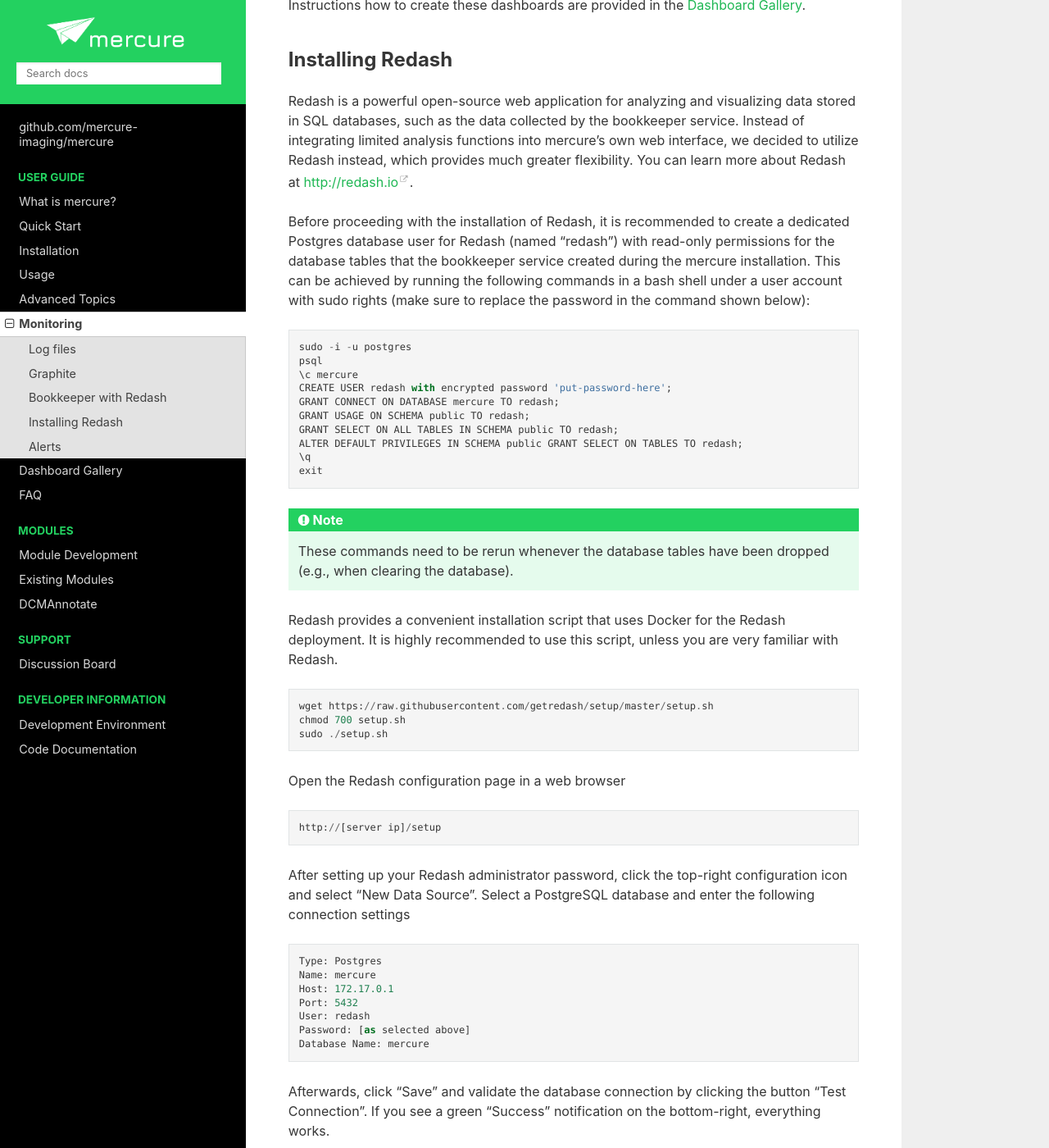
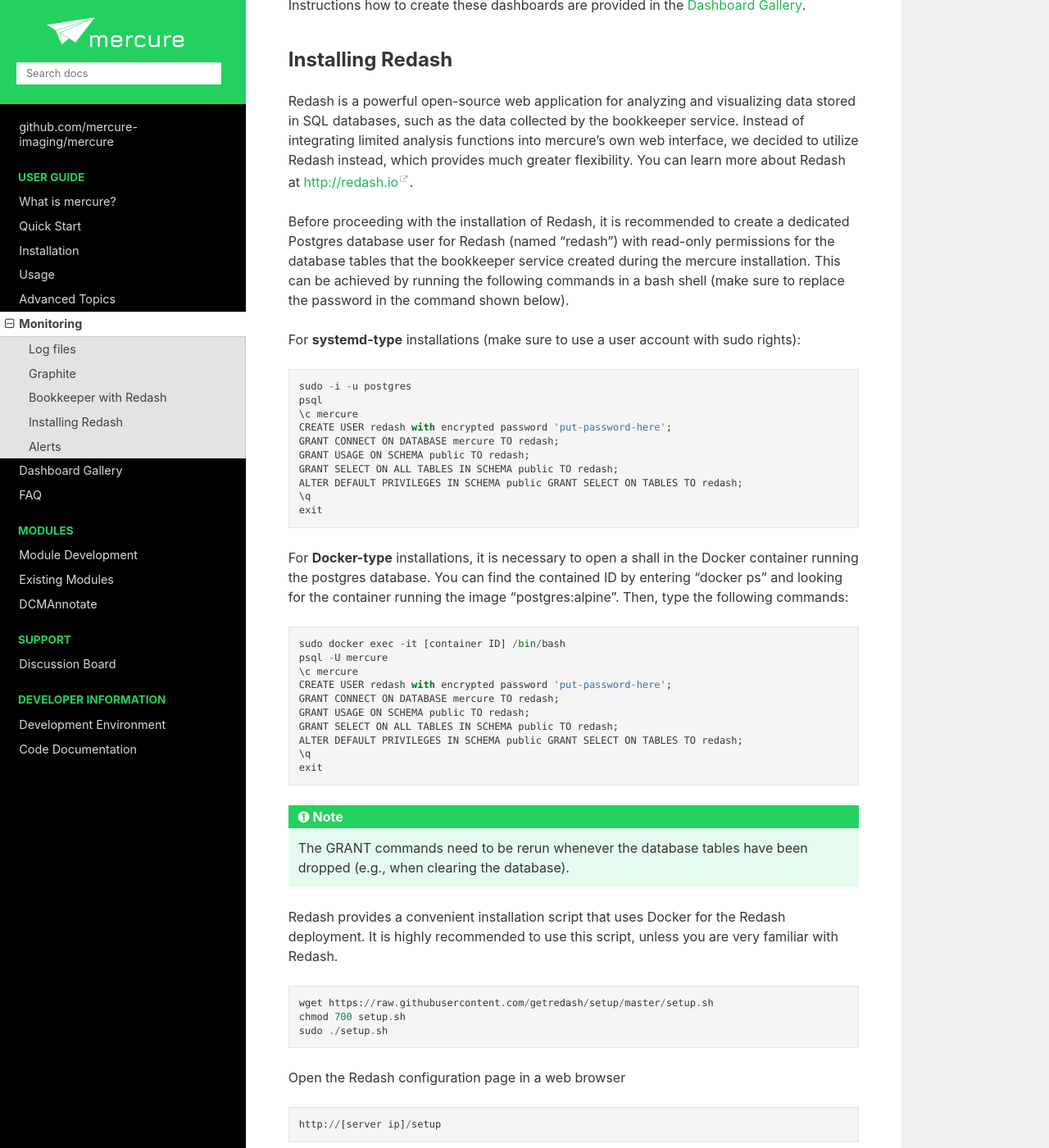
Before and after one commit to mercure-imaging/mercure, a Sphinx documentation site: the page built from docs/monitoring.rst, in a window 1280 px wide and 1400 px high, scrolled down 4669 px. Shown: the whole window at 82% size. Built offline with Sphinx 7.4.7 and the Read the Docs theme 2.0.0, drawn with Linux system fonts in a browser that asks for light colours.

```diff
--- a/docs/conf.py
+++ b/docs/conf.py
@@ -2,6 +2,7 @@
 #
 import os
 import sys
+from pathlib import Path
 sys.path.insert(0, os.path.abspath('..'))
 
 
@@ -11,10 +12,20 @@
 copyright = '2019-2022, Kai Tobias Block, Roy Wiggins, Joshy Cyriac'
 author = 'Kai Tobias Block, Roy Wiggins, Joshy Cyriac'
 
+def read_version():
+    current_version = "0.0.0"
+    version_filepath = os.path.dirname(os.path.realpath(__file__)) + '/../VERSION'
+    version_file = Path(version_filepath)
+    with open(version_file, "r") as version_filecontent:
+        current_version = version_filecontent.readline().strip()
+    return "Version " + current_version
+
 # The short X.Y version
-version = 'Version 0.2'
+#version = 'Version 0.2'
+version = read_version()
+
 # The full version, including alpha/beta/rc tags
-release = '0.2.0'
+release = version
 
 
 # -- General configuration ---------------------------------------------------
@@ -74,7 +85,7 @@
 html_theme_options = {
     'logo_only': True,
     'style_external_links': True,
-    'display_version': False,
+    'display_version': True,
     'analytics_id': 'G-EHLH5W4KQW'
 }
 
--- a/docs/index.rst
+++ b/docs/index.rst
@@ -7,7 +7,7 @@
 
 mercure is a flexible open-source DICOM orchestration platform. It offers an intuitive web-based user interface as well as extensive monitoring options, making it suitable for routine applications that require high availability. It can be used for dispatching DICOM studies to different targets based on easily definable routing rules and for processing DICOM series with custom-developed algorithms, such as inference of AI models for medical imaging. Processing algorithms can either be executed directly on a mercure server (as Docker containers) or can be executed on connected cluster nodes, typically located on premise but possibly also running as cloud instances. Implemented processing modules can be shared via Docker Hub.
 
-.. note:: Some sections of the documentation are still being updated for mercure version 0.2. Pages with information that require modification are marked accordingly.
+.. note:: mercure is still under active development. Please report bugs and feature requests via our `GitHub Issue Tracker <https://github.com/mercure-imaging/mercure/issues>`_
 
 
 .. toctree::
--- a/docs/monitoring.rst
+++ b/docs/monitoring.rst
@@ -135,7 +135,9 @@
 
 Redash is a powerful open-source web application for analyzing and visualizing data stored in SQL databases, such as the data collected by the bookkeeper service. Instead of integrating limited analysis functions into mercure's own web interface, we decided to utilize Redash instead, which provides much greater flexibility. You can learn more about Redash at http://redash.io.
 
-Before proceeding with the installation of Redash, it is recommended to create a dedicated Postgres database user for Redash (named "redash") with read-only permissions for the database tables that the bookkeeper service created during the mercure installation. This can be achieved by running the following commands in a bash shell under a user account with sudo rights (make sure to replace the password in the command shown below):
+Before proceeding with the installation of Redash, it is recommended to create a dedicated Postgres database user for Redash (named "redash") with read-only permissions for the database tables that the bookkeeper service created during the mercure installation. This can be achieved by running the following commands in a bash shell (make sure to replace the password in the command shown below).
+
+For **systemd-type** installations (make sure to use a user account with sudo rights):
 
 ::
 
@@ -150,7 +152,23 @@
     \q
     exit
 
-.. note:: These commands need to be rerun whenever the database tables have been dropped (e.g., when clearing the database).
+For **Docker-type** installations, it is necessary to open a shall in the Docker container running the postgres database. You can find the contained ID by entering "docker ps" and looking for the container running the image "postgres:alpine". Then, type the following commands:
+
+::
+
+    sudo docker exec -it [container ID] /bin/bash
+    psql -U mercure
+    \c mercure
+    CREATE USER redash with encrypted password 'put-password-here';
+    GRANT CONNECT ON DATABASE mercure TO redash;
+    GRANT USAGE ON SCHEMA public TO redash;
+    GRANT SELECT ON ALL TABLES IN SCHEMA public TO redash;
+    ALTER DEFAULT PRIVILEGES IN SCHEMA public GRANT SELECT ON TABLES TO redash;
+    \q
+    exit
+
+
+.. note:: The GRANT commands need to be rerun whenever the database tables have been dropped (e.g., when clearing the database).
 
 Redash provides a convenient installation script that uses Docker for the Redash deployment. It is highly recommended to use this script, unless you are very familiar with Redash.
 
```
Also changed, not shown: 1 other file.
